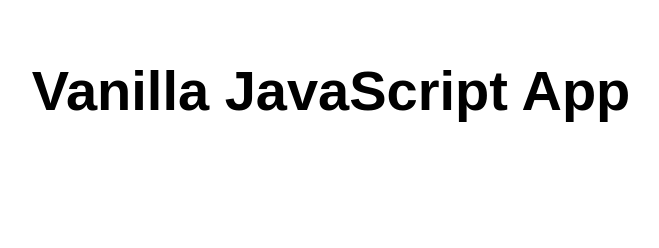
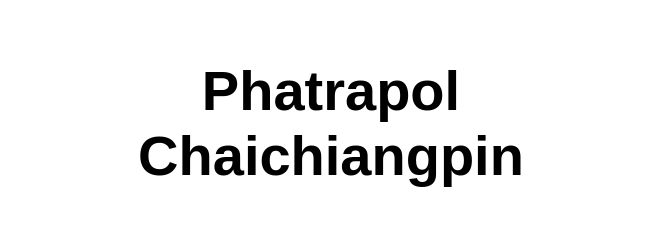
Before and after one commit to phoomphatrapol/webappkku, a plain HTML site: page src/index.html in a window 1280 px wide. Shown: the whole page, without its empty margins (309-968 px from the left). Drawn offline with Linux system fonts and the light colour scheme.

Commit message:
Update index.html

```diff
--- a/src/index.html
+++ b/src/index.html
@@ -10,7 +10,7 @@
 
 <body>
   <main>
-    <h1>Vanilla JavaScript App</h1>
+    <h1>Phatrapol Chaichiangpin</h1>
   </main>
 </body>
 
```
